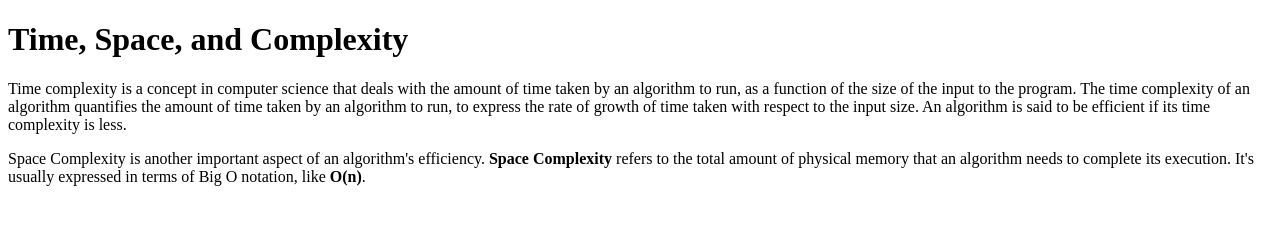
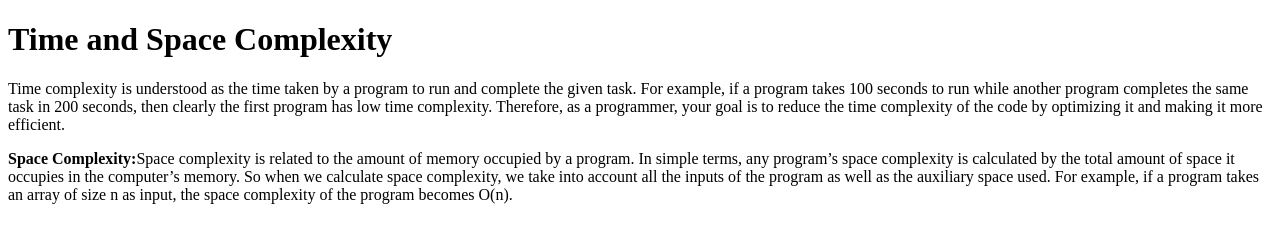
Before and after one commit to acciojob/time-and-space-complexity-Deepak8711, a website: page main.html in a window 1280 px wide. Drawn offline with Linux system fonts and the light colour scheme.

Commit message:
created a submission

```diff
--- a/main.html
+++ b/main.html
@@ -8,9 +8,9 @@
 
 <body>
 	<!-- the entire body must be written by student -->
-	<h1>Time, Space, and Complexity</h1>
-	<p>Time complexity is a concept in computer science that deals with the amount of time taken by an algorithm to run, as a function of the size of the input to the program. The time complexity of an algorithm quantifies the amount of time taken by an algorithm to run, to express the rate of growth of time taken with respect to the input size. An algorithm is said to be efficient if its time complexity is less.</p>
-	<p>Space Complexity is another important aspect of an algorithm's efficiency. <b>Space Complexity</b> refers to the total amount of physical memory that an algorithm needs to complete its execution. It's usually expressed in terms of Big O notation, like <b>O(n)</b>.</p>
+	<h1>Time and Space Complexity</h1>
+	<p>Time complexity is understood as the time taken by a program to run and complete the given task. For example, if a program takes 100 seconds to run while another program completes the same task in 200 seconds, then clearly the first program has low time complexity. Therefore, as a programmer, your goal is to reduce the time complexity of the code by optimizing it and making it more efficient.</p>
+	<p><b>Space Complexity:</b>Space complexity is related to the amount of memory occupied by a program. In simple terms, any program’s space complexity is calculated by the total amount of space it occupies in the computer’s memory. So when we calculate space complexity, we take into account all the inputs of the program as well as the auxiliary space used. For example, if a program takes an array of size n as input, the space complexity of the program becomes O(n).</p>
 
     <script type="text/javascript" src="./script.js">
 </script>
--- a/styles.css
+++ b/styles.css
@@ -1,4 +1 @@
 /*  your css code here. If applicable */
-table,tr{
-	border:1px solid black;
-}
```
